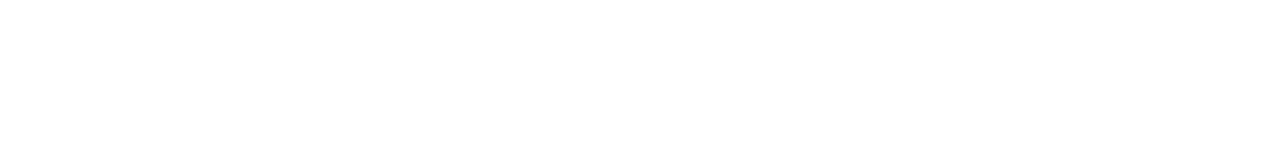
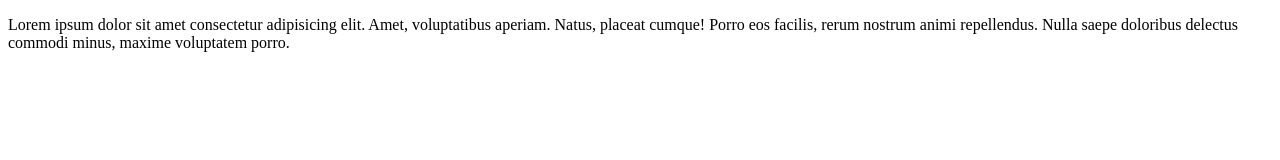
Before and after one commit to SU-HAKIM/git_vscode, a plain HTML site: page index.html in a window 1280 px wide. Drawn offline with Linux system fonts and the light colour scheme.

Commit message:
used readme file

```diff
--- a/index.html
+++ b/index.html
@@ -7,6 +7,10 @@
     <title>git-sass</title>
 </head>
 <body>
-
+    <div>
+        <div>
+            <p>Lorem ipsum dolor sit amet consectetur adipisicing elit. Amet, voluptatibus aperiam. Natus, placeat cumque! Porro eos facilis, rerum nostrum animi repellendus. Nulla saepe doloribus delectus commodi minus, maxime voluptatem porro.</p>
+        </div>
+    </div>
 </body>
 </html>
```
Also changed, not shown: 1 other file.
